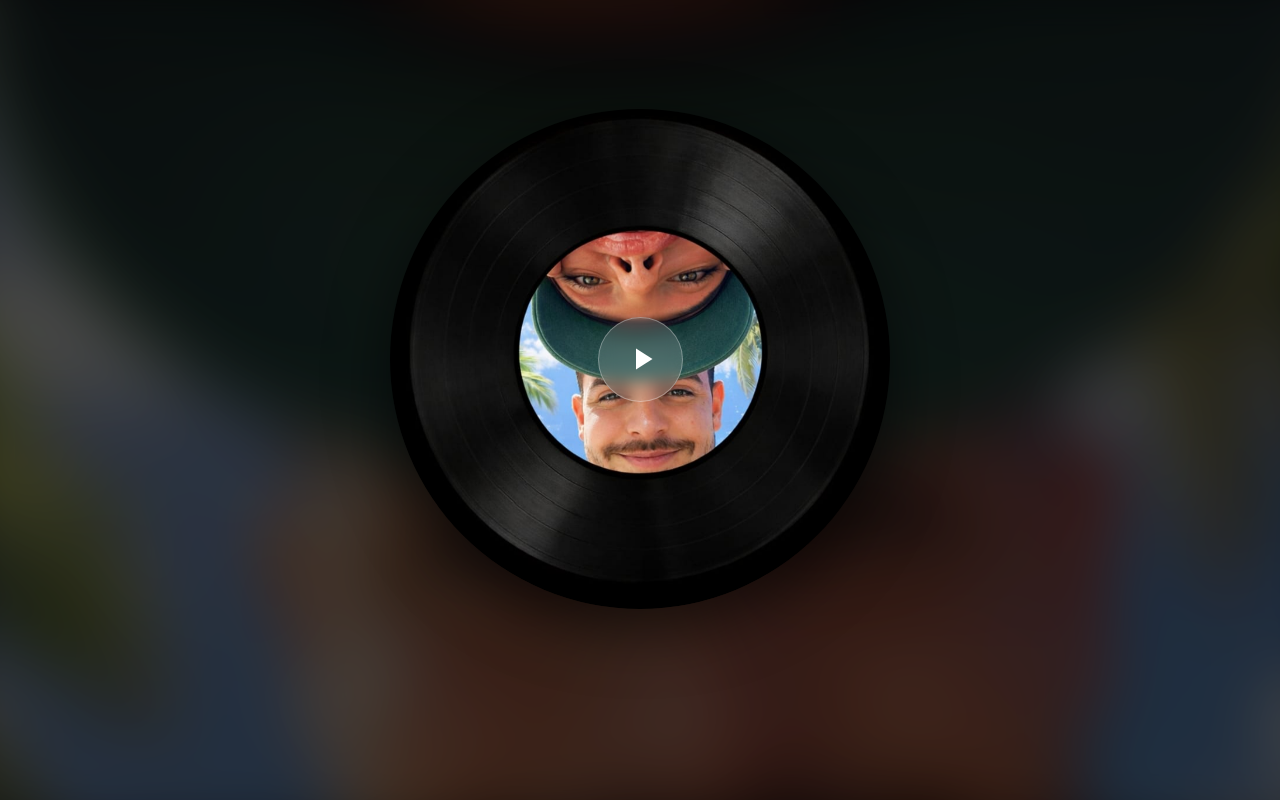
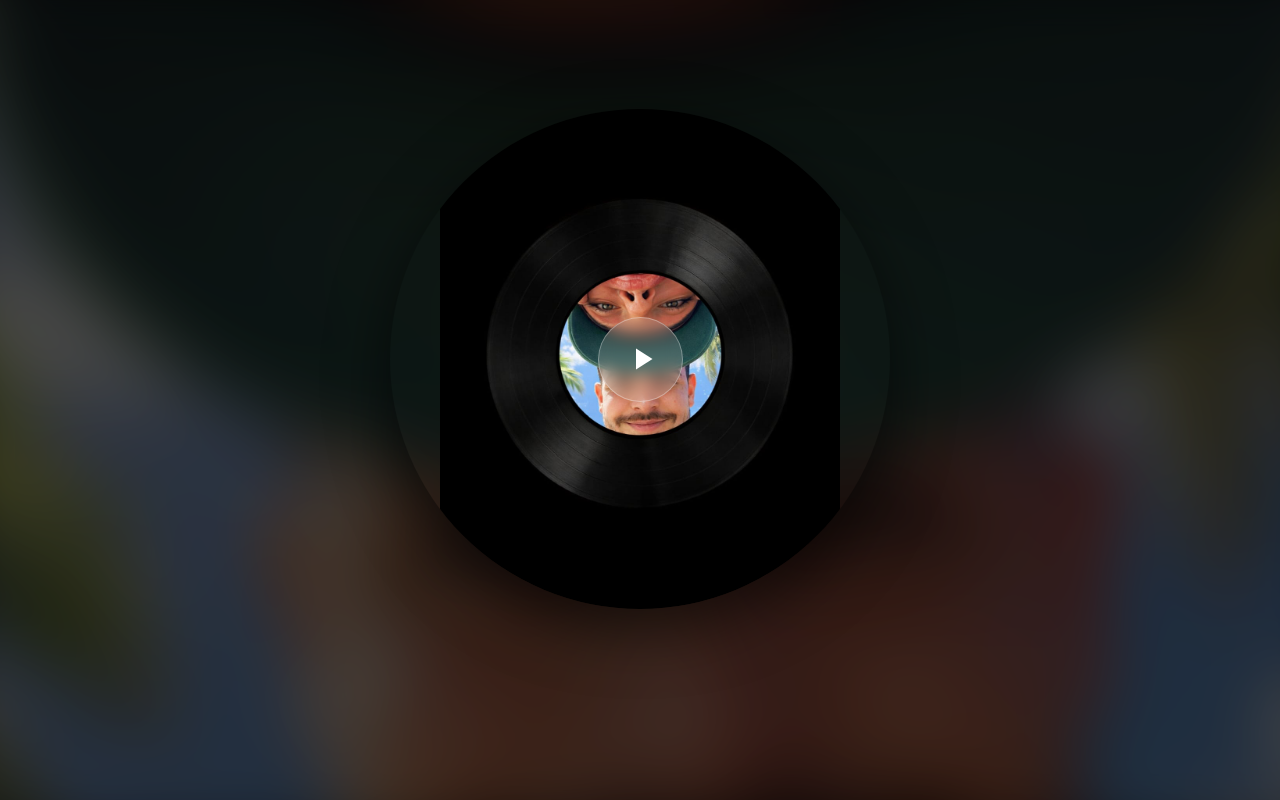
Before and after one commit to buhpbjx11-max/music-nfc, a plain HTML site: page index.html in a window 1280 px wide. Drawn offline with Linux system fonts and the light colour scheme.

Commit message:
Update index.html

```diff
--- a/index.html
+++ b/index.html
@@ -88,8 +88,7 @@
        #record-img {
     width: 120%;
     height: 120%;
-            object-fit: cover;
-            transform: scale(1.2); /* Hide white edges from source PNG */
+    object-fit: contain;
     pointer-events: none;
 }
 
```
Lines whose indentation alone changed are shown as unchanged.
